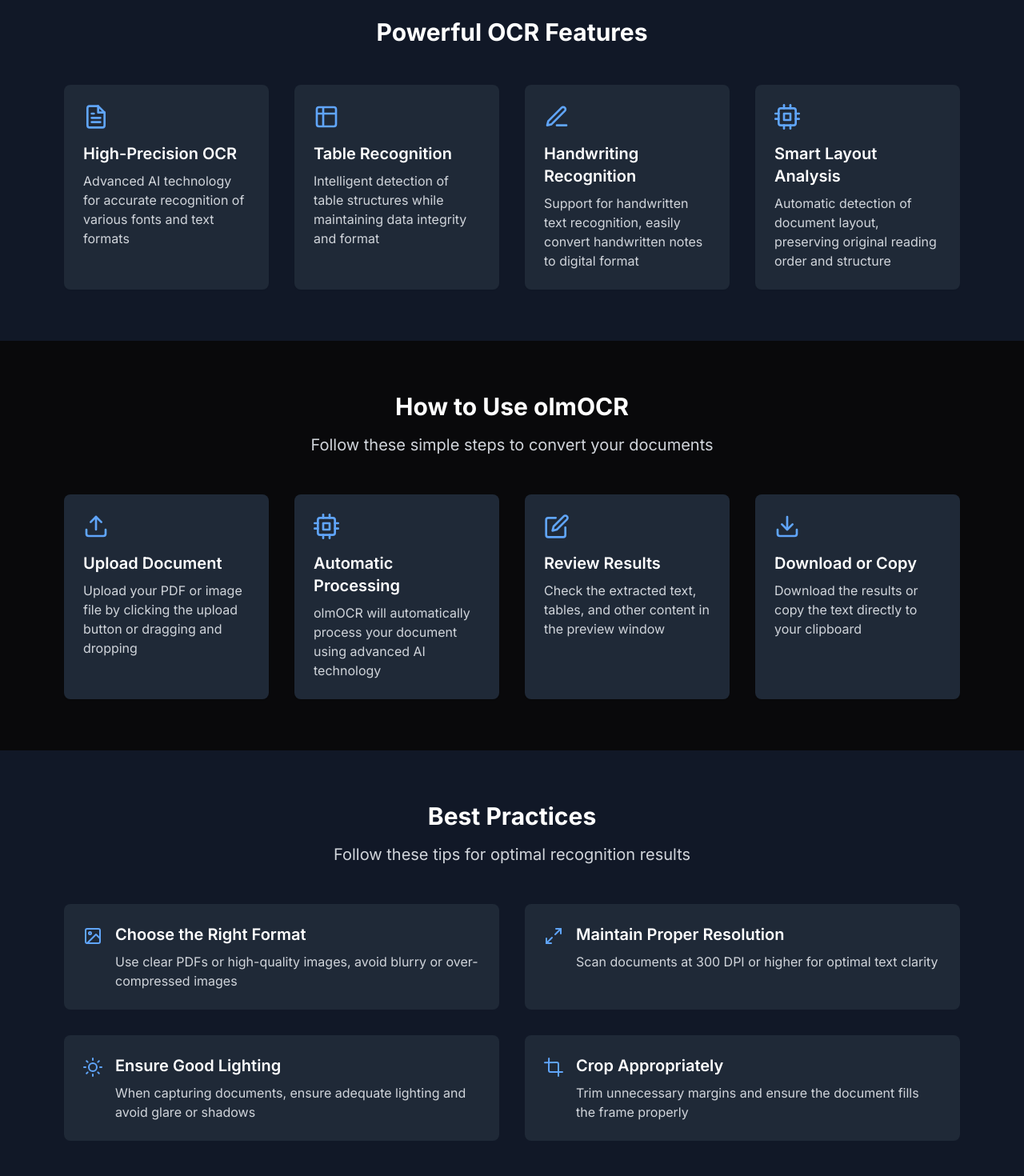
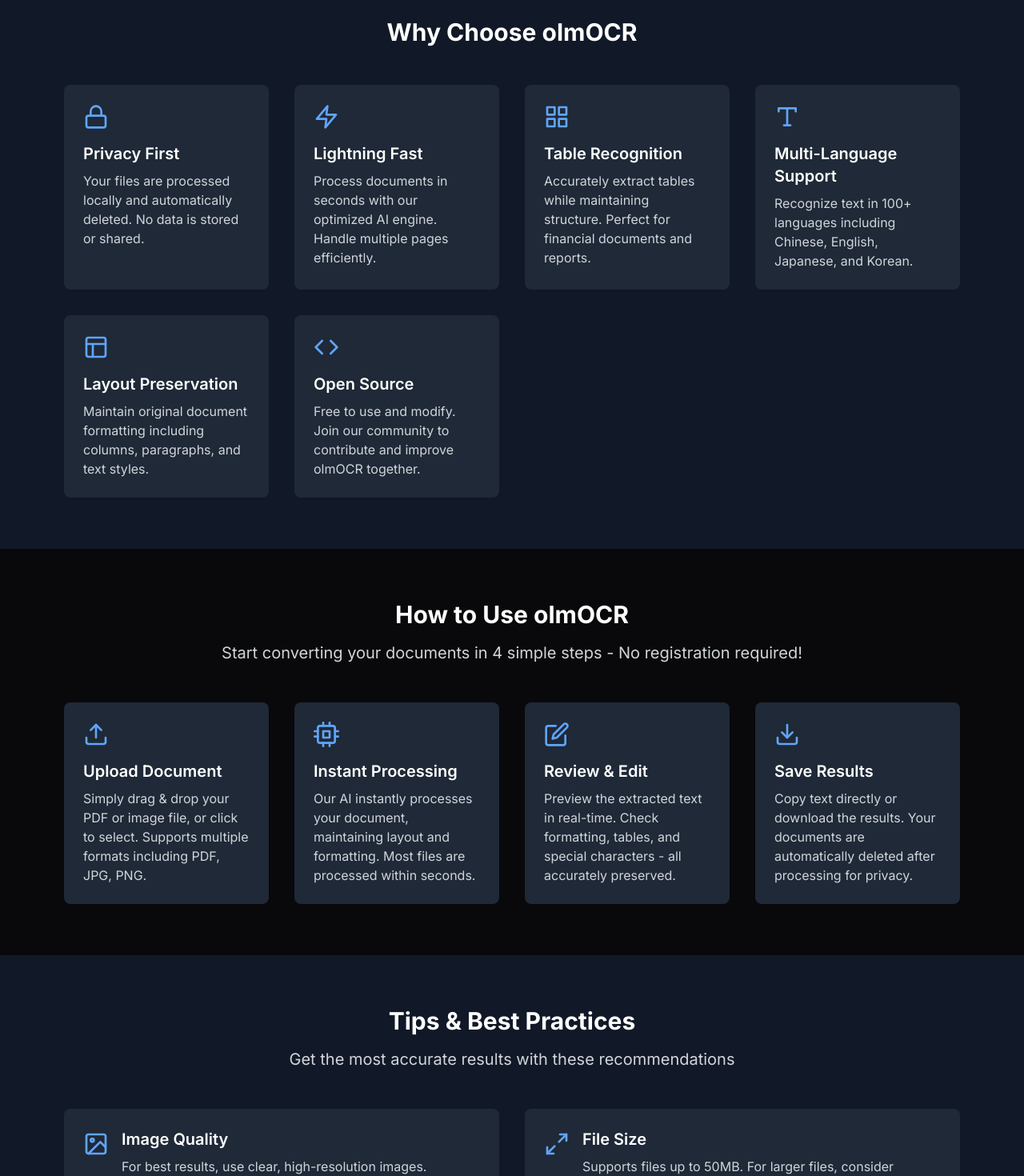
Before and after one commit to mj931554665/olmocr.im, a Next.js app: page / in a window 1280 px wide. Shown: the part 840-2310 px from the top of the page at 80% size. Built offline with nearby package versions, Linux system fonts and the light colour scheme.

Commit message:
文案优化

```diff
--- a/src/components/Features.tsx
+++ b/src/components/Features.tsx
@@ -1,4 +1,4 @@
-import { FiFileText, FiTable, FiEdit3, FiCpu } from 'react-icons/fi';
+import { FiFileText, FiTable, FiEdit3, FiCpu, FiLock, FiZap, FiGrid, FiType, FiLayout, FiCode } from 'react-icons/fi';
 
 interface FeaturesProps {
   locale?: string;
@@ -7,52 +7,74 @@
 export default function Features({ locale = 'en' }: FeaturesProps) {
   const t = {
     en: {
-      title: 'Powerful OCR Features',
+      title: 'Why Choose olmOCR',
+      subtitle: 'Advanced features that make document conversion effortless',
       features: [
         {
-          icon: <FiFileText className="w-8 h-8" />,
-          title: 'High-Precision OCR',
-          description: 'Advanced AI technology for accurate recognition of various fonts and text formats'
+          icon: <FiLock className="w-8 h-8" />,
+          title: 'Privacy First',
+          description: 'Your files are processed locally and automatically deleted. No data is stored or shared.'
         },
         {
-          icon: <FiTable className="w-8 h-8" />,
-          title: 'Table Recognition',
-          description: 'Intelligent detection of table structures while maintaining data integrity and format'
+          icon: <FiZap className="w-8 h-8" />,
+          title: 'Lightning Fast',
+          description: 'Process documents in seconds with our optimized AI engine. Handle multiple pages efficiently.'
         },
         {
-          icon: <FiEdit3 className="w-8 h-8" />,
-          title: 'Handwriting Recognition',
-          description: 'Support for handwritten text recognition, easily convert handwritten notes to digital format'
+          icon: <FiGrid className="w-8 h-8" />,
+          title: 'Table Recognition',
+          description: 'Accurately extract tables while maintaining structure. Perfect for financial documents and reports.'
         },
         {
-          icon: <FiCpu className="w-8 h-8" />,
-          title: 'Smart Layout Analysis',
-          description: 'Automatic detection of document layout, preserving original reading order and structure'
+          icon: <FiType className="w-8 h-8" />,
+          title: 'Multi-Language Support',
+          description: 'Recognize text in 100+ languages including Chinese, English, Japanese, and Korean.'
+        },
+        {
+          icon: <FiLayout className="w-8 h-8" />,
+          title: 'Layout Preservation',
+          description: 'Maintain original document formatting including columns, paragraphs, and text styles.'
+        },
+        {
+          icon: <FiCode className="w-8 h-8" />,
+          title: 'Open Source',
+          description: 'Free to use and modify. Join our community to contribute and improve olmOCR together.'
         }
       ]
     },
     zh: {
-      title: '强大的 OCR 功能',
+      title: '为什么选择 olmOCR',
+      subtitle: '让文档转换变得轻松的高级功能',
       features: [
         {
-          icon: <FiFileText className="w-8 h-8" />,
-          title: '高精度 OCR',
-          description: '先进的 AI 技术，准确识别各种字体和文本格式'
+          icon: <FiLock className="w-8 h-8" />,
+          title: '隐私优先',
+          description: '文件在本地处理并自动删除。不存储或共享任何数据。'
         },
         {
-          icon: <FiTable className="w-8 h-8" />,
-          title: '表格识别',
-          description: '智能检测表格结构，同时保持数据完整性和格式'
+          icon: <FiZap className="w-8 h-8" />,
+          title: '极速处理',
+          description: '优化的 AI 引擎几秒内完成处理。高效处理多页文档。'
         },
         {
-          icon: <FiEdit3 className="w-8 h-8" />,
-          title: '手写识别',
-          description: '支持手写文本识别，轻松将手写笔记转换为数字格式'
+          icon: <FiGrid className="w-8 h-8" />,
+          title: '表格识别',
+          description: '准确提取表格并保持结构。完美适用于财务文档和报告。'
         },
         {
-          icon: <FiCpu className="w-8 h-8" />,
-          title: '智能布局分析',
-          description: '自动检测文档布局，保持原始阅读顺序和结构'
+          icon: <FiType className="w-8 h-8" />,
+          title: '多语言支持',
+          description: '支持识别100多种语言，包括中文、英文、日文和韩文。'
+        },
+        {
+          icon: <FiLayout className="w-8 h-8" />,
+          title: '布局保持',
+          description: '保持原始文档格式，包括列、段落和文本样式。'
+        },
+        {
+          icon: <FiCode className="w-8 h-8" />,
+          title: '开源免费',
+          description: '免费使用和修改。加入我们的社区，一起改进 olmOCR。'
         }
       ]
     }
--- a/src/components/HowToUse.tsx
+++ b/src/components/HowToUse.tsx
@@ -8,53 +8,53 @@
   const t = {
     en: {
       title: 'How to Use olmOCR',
-      subtitle: 'Follow these simple steps to convert your documents',
+      subtitle: 'Start converting your documents in 4 simple steps - No registration required!',
       steps: [
         {
           icon: <FiUpload className="w-8 h-8" />,
           title: 'Upload Document',
-          description: 'Upload your PDF or image file by clicking the upload button or dragging and dropping'
+          description: 'Simply drag & drop your PDF or image file, or click to select. Supports multiple formats including PDF, JPG, PNG.'
         },
         {
           icon: <FiCpu className="w-8 h-8" />,
-          title: 'Automatic Processing',
-          description: 'olmOCR will automatically process your document using advanced AI technology'
+          title: 'Instant Processing',
+          description: 'Our AI instantly processes your document, maintaining layout and formatting. Most files are processed within seconds.'
         },
         {
           icon: <FiEdit className="w-8 h-8" />,
-          title: 'Review Results',
-          description: 'Check the extracted text, tables, and other content in the preview window'
+          title: 'Review & Edit',
+          description: 'Preview the extracted text in real-time. Check formatting, tables, and special characters - all accurately preserved.'
         },
         {
           icon: <FiDownload className="w-8 h-8" />,
-          title: 'Download or Copy',
-          description: 'Download the results or copy the text directly to your clipboard'
+          title: 'Save Results',
+          description: 'Copy text directly or download the results. Your documents are automatically deleted after processing for privacy.'
         }
       ]
     },
     zh: {
       title: '如何使用 olmOCR',
-      subtitle: '按照以下简单步骤转换您的文档',
+      subtitle: '4个简单步骤开始转换文档 - 无需注册！',
       steps: [
         {
           icon: <FiUpload className="w-8 h-8" />,
           title: '上传文档',
-          description: '点击上传按钮或拖放文件来上传您的 PDF 或图片文件'
+          description: '直接拖放或点击选择您的 PDF 或图片文件。支持多种格式，包括 PDF、JPG、PNG 等。'
         },
         {
           icon: <FiCpu className="w-8 h-8" />,
-          title: '自动处理',
-          description: 'olmOCR 将使用先进的 AI 技术自动处理您的文档'
+          title: '即时处理',
+          description: '我们的 AI 立即处理您的文档，保持原有布局和格式。大多数文件在几秒内完成处理。'
         },
         {
           icon: <FiEdit className="w-8 h-8" />,
-          title: '查看结果',
-          description: '在预览窗口中检查提取的文本、表格和其他内容'
+          title: '检查编辑',
+          description: '实时预览提取的文本。检查格式、表格和特殊字符 - 所有内容都准确保留。'
         },
         {
           icon: <FiDownload className="w-8 h-8" />,
-          title: '下载或复制',
-          description: '下载结果或直接将文本复制到剪贴板'
+          title: '保存结果',
+          description: '直接复制文本或下载结果。处理完成后自动删除您的文档以保护隐私。'
         }
       ]
     }
--- a/src/components/Tips.tsx
+++ b/src/components/Tips.tsx
@@ -1,4 +1,4 @@
-import { FiImage, FiMaximize2, FiSun, FiCrop } from 'react-icons/fi';
+import { FiImage, FiMaximize2, FiSun, FiCrop, FiClock, FiShield } from 'react-icons/fi';
 
 interface TipsProps {
   locale?: string;
@@ -7,54 +7,54 @@
 export default function Tips({ locale = 'en' }: TipsProps) {
   const t = {
     en: {
-      title: 'Best Practices',
-      subtitle: 'Follow these tips for optimal recognition results',
+      title: 'Tips & Best Practices',
+      subtitle: 'Get the most accurate results with these recommendations',
       tips: [
         {
-          icon: <FiImage className="w-6 h-6" />,
-          title: 'Choose the Right Format',
-          description: 'Use clear PDFs or high-quality images, avoid blurry or over-compressed images'
+          icon: <FiImage className="w-8 h-8" />,
+          title: 'Image Quality',
+          description: 'For best results, use clear, high-resolution images. Recommended minimum resolution is 300 DPI.'
         },
         {
-          icon: <FiMaximize2 className="w-6 h-6" />,
-          title: 'Maintain Proper Resolution',
-          description: 'Scan documents at 300 DPI or higher for optimal text clarity'
+          icon: <FiMaximize2 className="w-8 h-8" />,
+          title: 'File Size',
+          description: 'Supports files up to 50MB. For larger files, consider splitting into smaller parts.'
         },
         {
-          icon: <FiSun className="w-6 h-6" />,
-          title: 'Ensure Good Lighting',
-          description: 'When capturing documents, ensure adequate lighting and avoid glare or shadows'
+          icon: <FiClock className="w-8 h-8" />,
+          title: 'Processing Time',
+          description: 'Most documents are processed within 5-10 seconds. Complex layouts may take slightly longer.'
         },
         {
-          icon: <FiCrop className="w-6 h-6" />,
-          title: 'Crop Appropriately',
-          description: 'Trim unnecessary margins and ensure the document fills the frame properly'
+          icon: <FiShield className="w-8 h-8" />,
+          title: 'Security',
+          description: 'All processing is done locally in your browser. Your files never leave your device.'
         }
       ]
     },
     zh: {
-      title: '最佳实践',
-      subtitle: '遵循这些技巧以获得最佳识别效果',
+      title: '使用技巧和最佳实践',
+      subtitle: '遵循这些建议获得最准确的结果',
       tips: [
         {
-          icon: <FiImage className="w-6 h-6" />,
-          title: '选择正确的格式',
-          description: '使用清晰的 PDF 或高质量图片，避免模糊或过度压缩的图片'
+          icon: <FiImage className="w-8 h-8" />,
+          title: '图像质量',
+          description: '为获得最佳效果，请使用清晰的高分辨率图像。建议最低分辨率为300 DPI。'
         },
         {
-          icon: <FiMaximize2 className="w-6 h-6" />,
-          title: '保持适当的分辨率',
-          description: '扫描文档时使用 300 DPI 或更高分辨率以获得最佳文字清晰度'
+          icon: <FiMaximize2 className="w-8 h-8" />,
+          title: '文件大小',
+          description: '支持最大50MB的文件。对于更大的文件，建议分割成小部分。'
         },
         {
-          icon: <FiSun className="w-6 h-6" />,
-          title: '确保良好的光线',
-          description: '拍摄文档时，确保光线充足，避免眩光或阴影'
+          icon: <FiClock className="w-8 h-8" />,
+          title: '处理时间',
+          description: '大多数文档在5-10秒内完成处理。复杂布局可能需要稍长时间。'
         },
         {
-          icon: <FiCrop className="w-6 h-6" />,
-          title: '适当裁剪',
-          description: '修剪不必要的边距，确保文档正确填充画面'
+          icon: <FiShield className="w-8 h-8" />,
+          title: '安全性',
+          description: '所有处理都在您的浏览器本地完成。您的文件永远不会离开您的设备。'
         }
       ]
     }
```
Also changed, not shown: src/components/Hero.tsx (+8 -8 lines).
